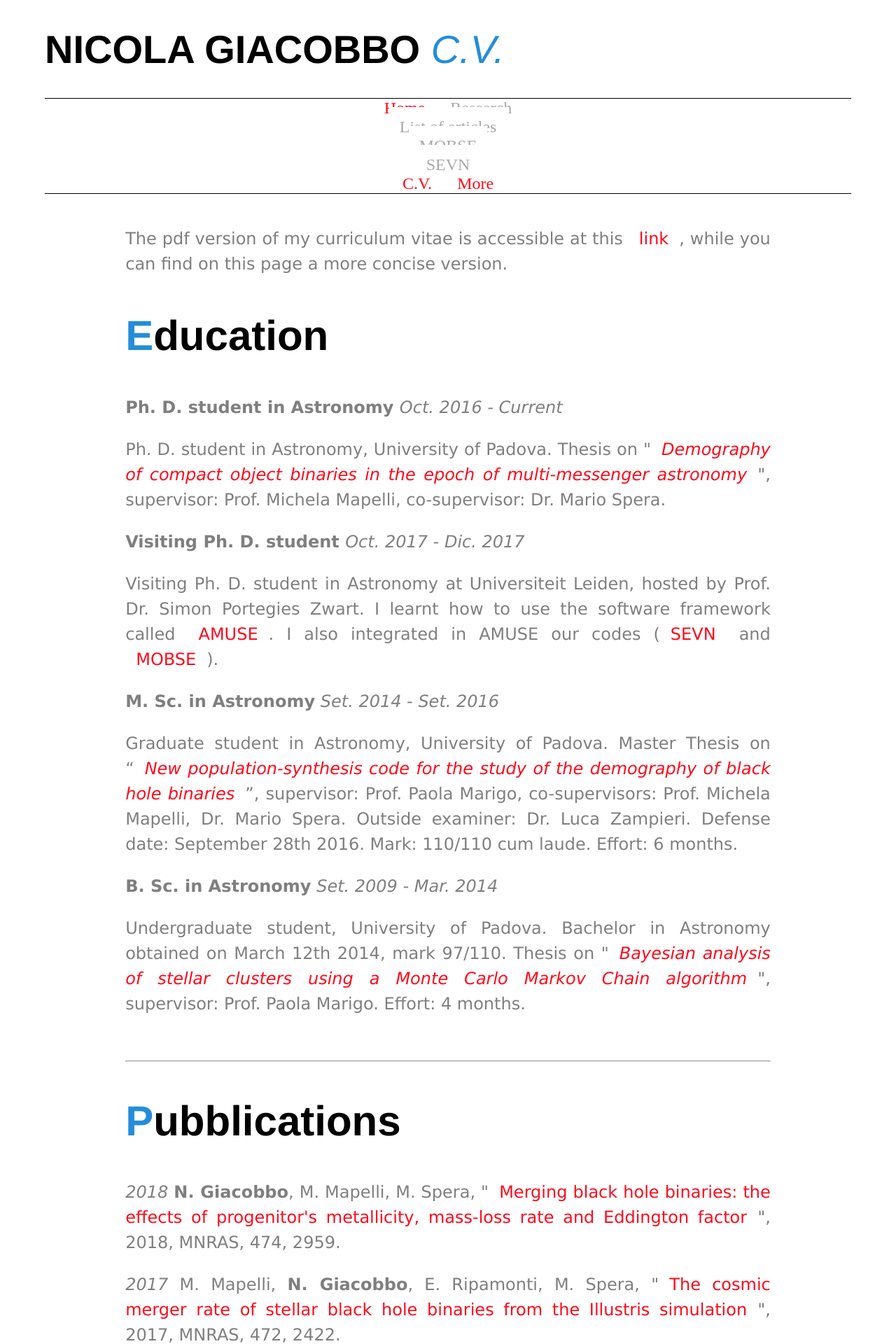
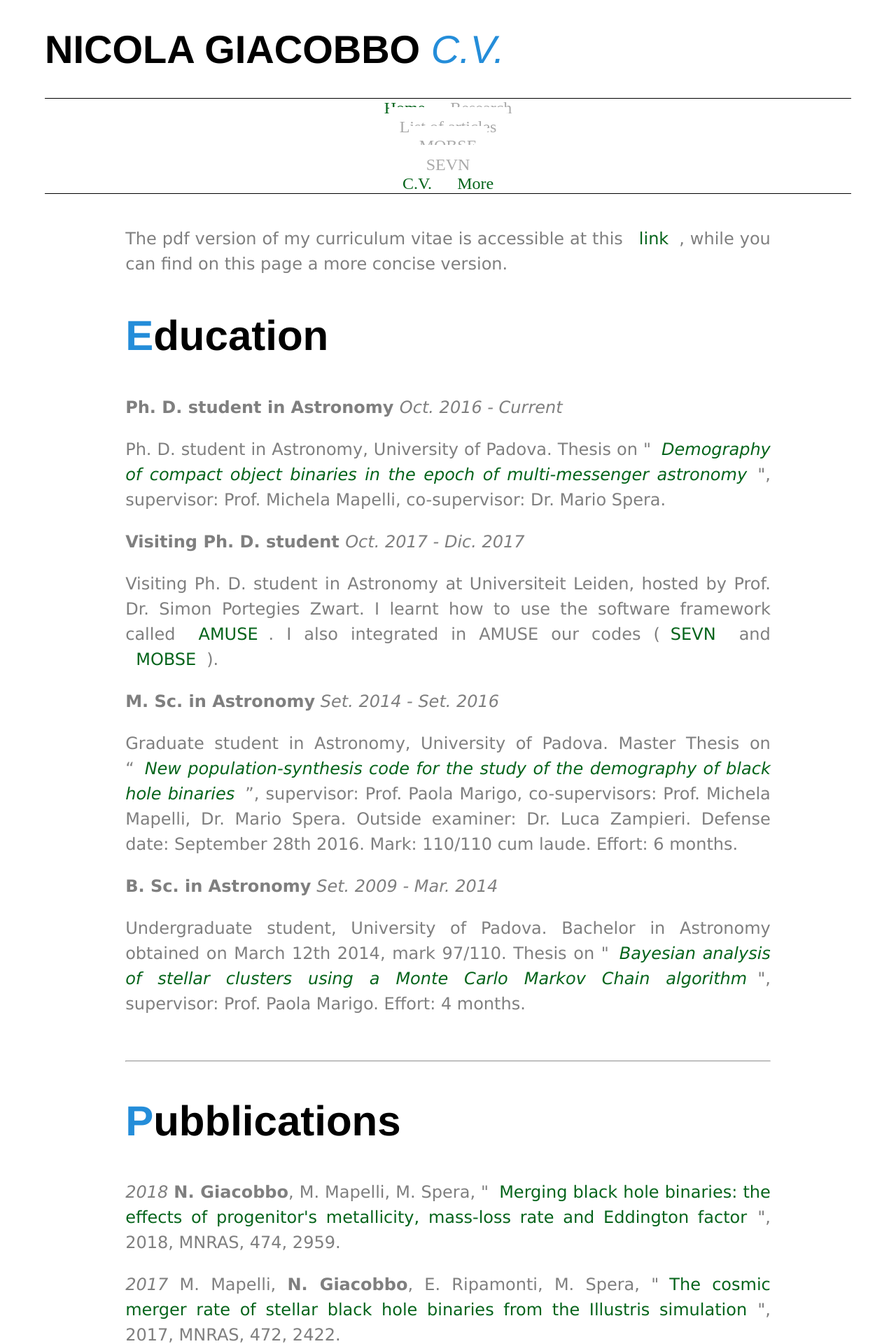
Before and after one commit to GiacobboNicola/giacobbonicola.github.io, a Jekyll site: the page built from item3.html, in a window 1280 px wide. Shown: the top 1920 px of the page at 70% size. Built offline with Jekyll 4.4.1, drawn with Linux system fonts in a browser that asks for light colours.

Commit message:
using ul testing

```diff
--- a/css/cv.css
+++ b/css/cv.css
@@ -105,5 +105,5 @@
 
   a {
     text-decoration: none;
-    color: rgb(255, 10, 27);
+    color: rgb(5, 100, 27);
   }
```
